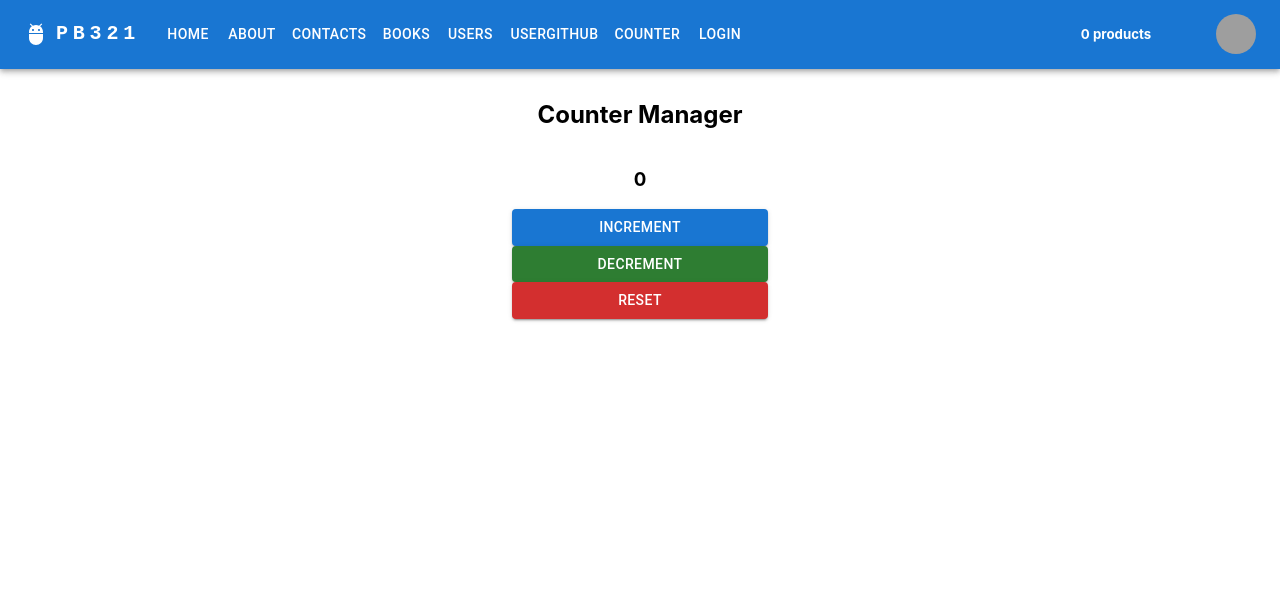
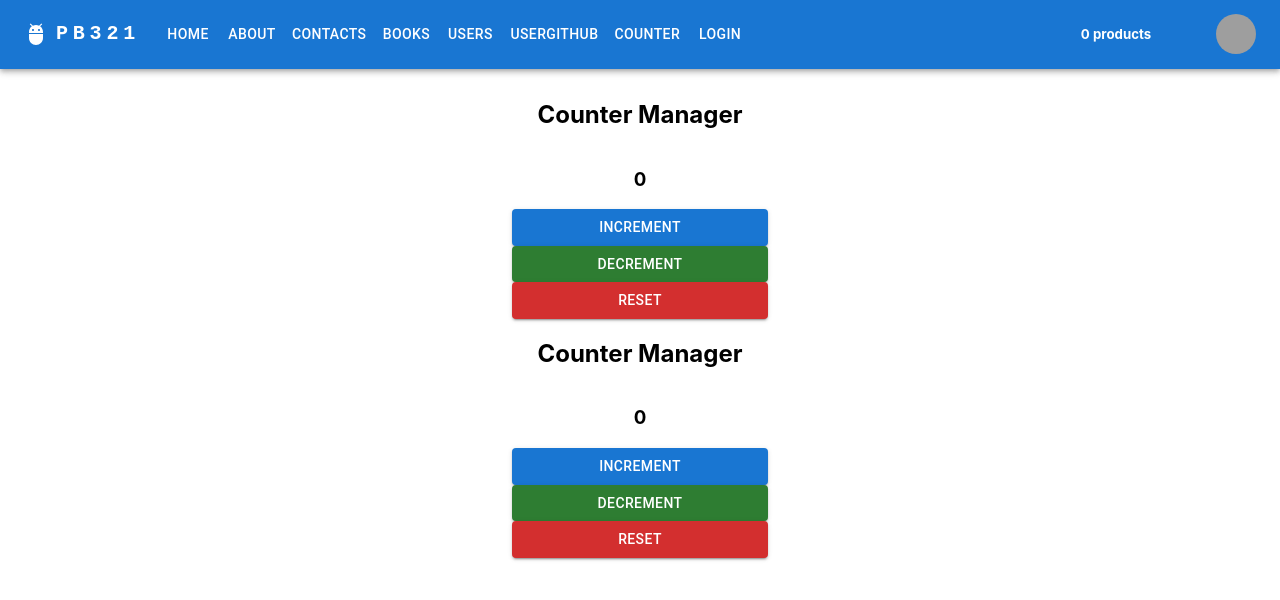
Before and after one commit to ITStepPV321/react-pv321, a React (Create React App) app: page /counter in a window 1280 px wide. Shown: the top 600 px of the page. Built offline with nearby package versions, Linux system fonts and the light colour scheme; grey boxes are pictures that could not be loaded.

Commit message:
modefied context

```diff
--- a/src/App.js
+++ b/src/App.js
@@ -27,7 +27,9 @@ function App() {
       <div className="App">
         <header className='header'>
           {/* <Menu /> */}
-          <ResponsiveAppBar/>
+          {/* <CounterProvider> */}
+            <ResponsiveAppBar/>
+          {/* </CounterProvider> */}
         </header>
         <div className="main-context">
           <main>
@@ -67,6 +69,7 @@ function App() {
           </aside> */}
         </div>
       </div>
+
     // </AuthContext.Provider>
 
   );
--- a/src/components/Counter.jsx
+++ b/src/components/Counter.jsx
@@ -20,6 +20,20 @@ export default function Counter() {
                     reset
                 </Button>
             </Stack>
+
+            <Stack width="20vw" style={{margin: "auto"}}>
+                <h2>Counter Manager</h2>
+                <h3>{count}</h3>
+                <Button variant="contained" onClick={()=>increment()}>
+                    increment
+                </Button>
+                <Button variant="contained" color="success" onClick={()=>decrement()}>
+                    decrement
+                </Button>
+                <Button variant="contained" color="error" onClick={()=>reset()}>
+                    reset
+                </Button>
+            </Stack>
         </>
     )
 }
--- a/src/contexts/counterContext.js
+++ b/src/contexts/counterContext.js
@@ -1,4 +1,4 @@
-import { createContext, useState } from "react";
+import { createContext, useReducer, useState } from "react";
 
 export const CounterContext = createContext({
     count: 0,
```
Also changed, not shown: src/contexts/backetContext.js (added, +21 -0 lines).
